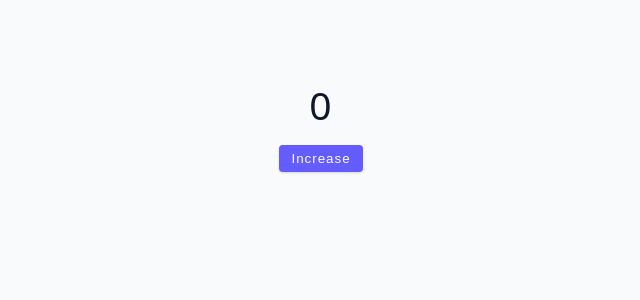
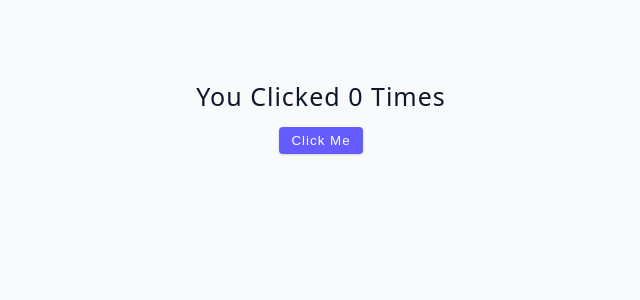
Before and after one commit to Alexinoo/React-udemy, a React (Vite) app in the folder 00-advanced-react/: page / in a window 1280 px wide. Shown: the top 300 px of the page, without its empty margins (319-959 px from the left). Built offline with nearby package versions, Linux system fonts and the light colour scheme.

Commit message:
useState Fundamentals

```diff
--- a/00-advanced-react/src/App.jsx
+++ b/00-advanced-react/src/App.jsx
@@ -1,4 +1,4 @@
-import Starter from './tutorial/01-useState/starter/01-error-example';
+import Starter from './tutorial/01-useState/starter/02-useState-basics';
 function App() {
   return (
     <div className="container">
--- a/00-advanced-react/src/tutorial/01-useState/starter/02-useState-basics.jsx
+++ b/00-advanced-react/src/tutorial/01-useState/starter/02-useState-basics.jsx
@@ -1,5 +1,35 @@
+import { useState } from 'react';
+
 const UseStateBasics = () => {
-  return <h2>useState basics</h2>;
+  //////////////////////
+  // What is useState()..?
+  // console.log(useState()); [undefined, ƒ];
+
+  // Accessing individual elements since we are getting array
+  // const value = useState('hello')[0];
+  // const handler = useState('hello')[1];
+  // console.log(value);
+  // console.log(handler);
+
+  // Why Array destructuring is so important - one liner
+  const [count, setCount] = useState(0);
+
+  const handleClick = () => {
+    // invoke setCount()
+    // Technically , we can pass anything
+    // If we pass a string of Bob , we will get a string of Bob
+    // Something to be aware of but in our case we will increase the count
+    setCount(count + 1);
+  };
+
+  return (
+    <div>
+      <h4>You clicked {count} times</h4>
+      <button type="button" className="btn" onClick={handleClick}>
+        click me
+      </button>
+    </div>
+  );
 };
 
 export default UseStateBasics;
```
